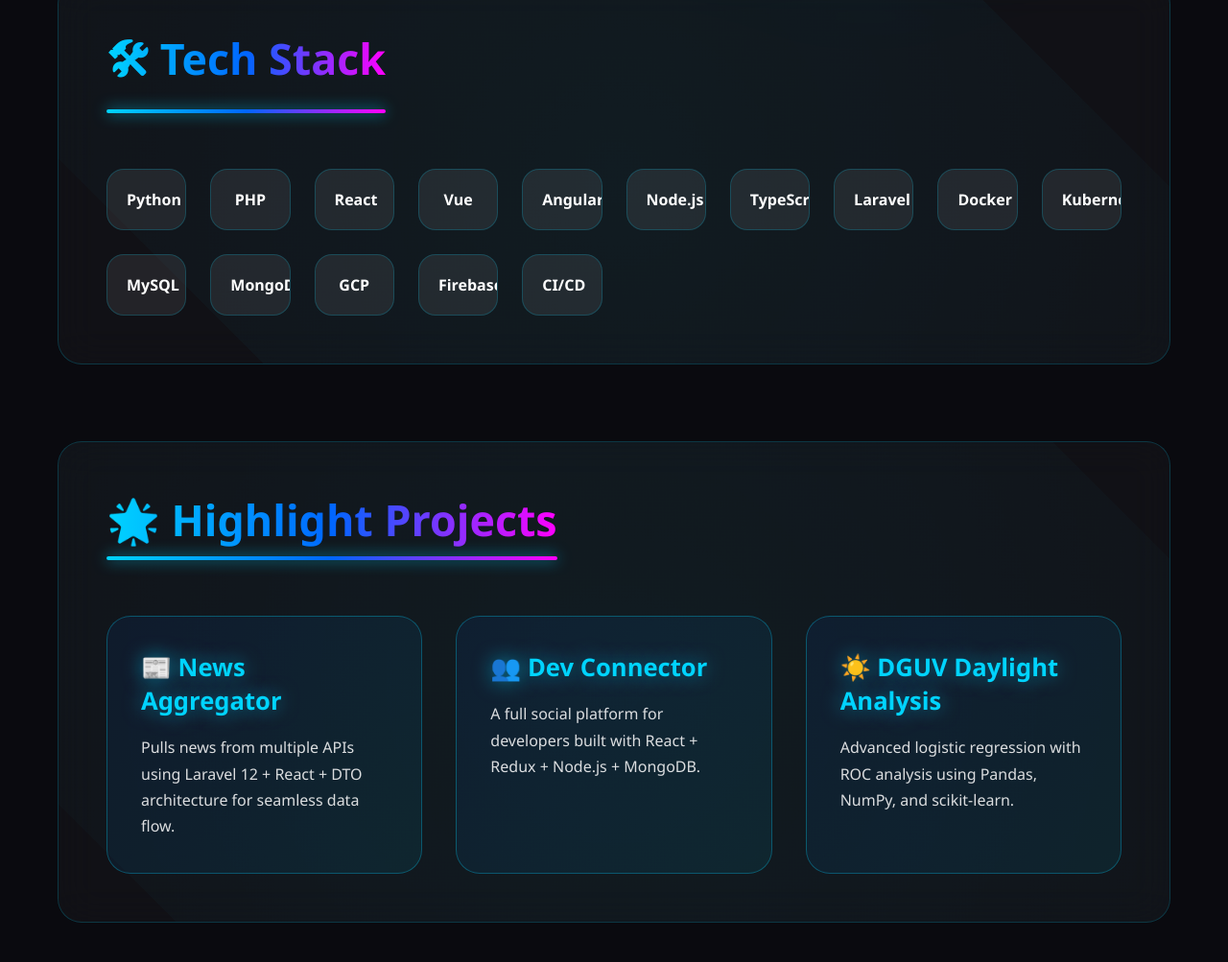
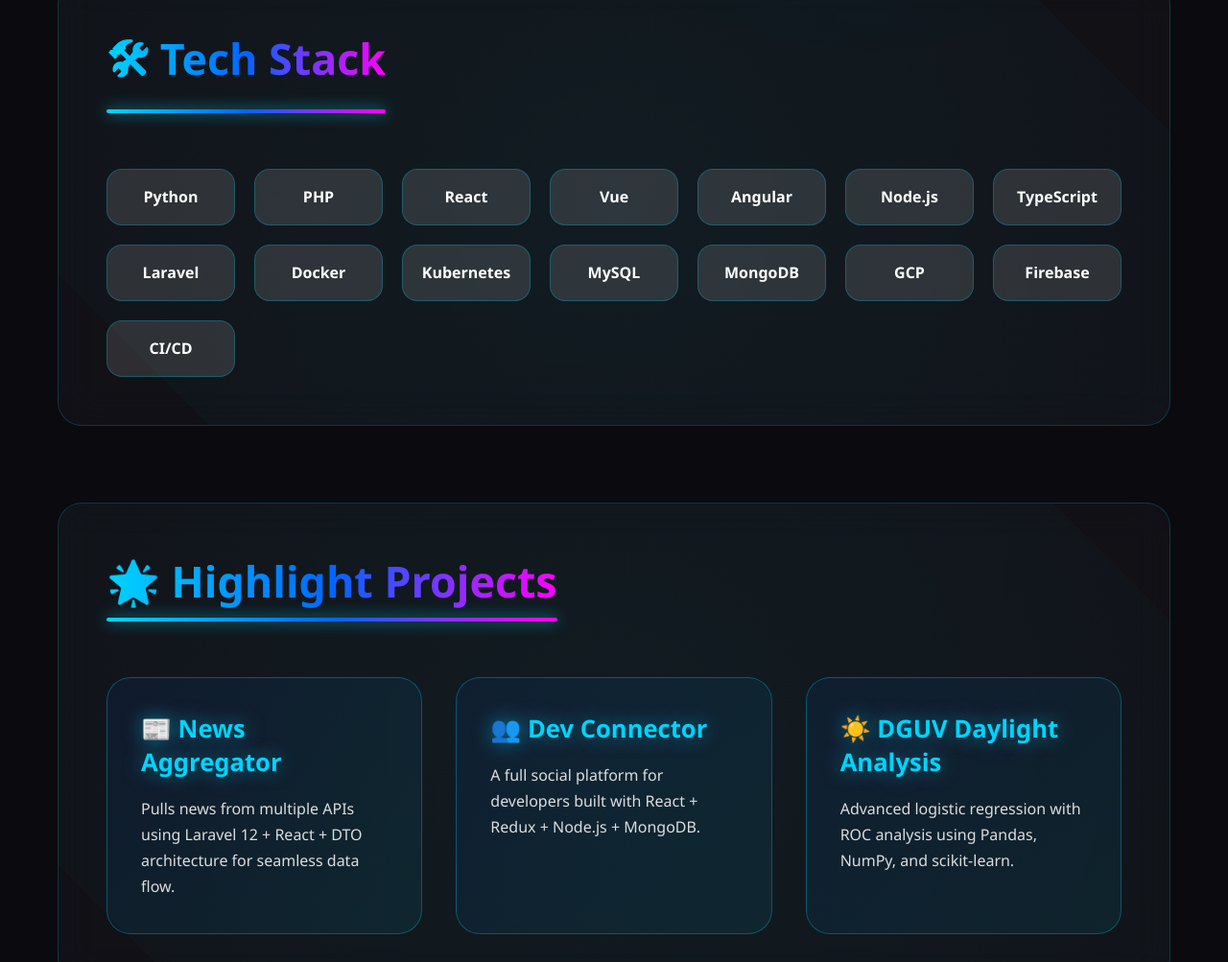
Before and after one commit to sunzid02/sunzid02, a plain HTML site: page index.html in a window 1280 px wide. Shown: the part 989-1992 px from the top of the page at 96% size. Drawn offline with Linux system fonts and the light colour scheme.

Commit message:
- css fixed

```diff
--- a/index.html
+++ b/index.html
@@ -334,24 +334,29 @@
 /* Tech Stack Grid */
 .tech-grid {
     display: grid;
-            grid-template-columns: repeat(auto-fit, minmax(80px, 1fr));
-            gap: 25px;
+    grid-template-columns: repeat(auto-fit, minmax(120px, 1fr)); /* Increased width */
+    gap: 20px;
     margin-top: 35px;
 }
 
+/* Tech Item */
 .tech-item {
-            background: rgba(255, 255, 255, 0.08);
-            padding: 20px;
-            border-radius: 18px;
+    background: rgba(255, 255, 255, 0.12); /* Slightly higher contrast */
+    padding: 18px 12px;                     /* Balanced padding */
+    border-radius: 16px;
     text-align: center;
-            transition: all 0.4s cubic-bezier(0.68, -0.55, 0.265, 1.55);
+    transition: all 0.3s ease;
     cursor: pointer;
-            border: 1px solid rgba(0, 212, 255, 0.2);
+    border: 1px solid rgba(0, 212, 255, 0.25);
     font-weight: 600;
     position: relative;
     overflow: hidden;
+    color: white;                           /* Ensure text stays visible */
+    line-height: 1.3;                       /* Prevent text clipping */
+    z-index: 1;
 }
 
+/* Glow Effect Behind Text */
 .tech-item::before {
     content: '';
     position: absolute;
@@ -359,11 +364,13 @@
     left: 50%;
     width: 0;
     height: 0;
-            background: radial-gradient(circle, rgba(0, 212, 255, 0.3), transparent);
+    background: radial-gradient(circle, rgba(0, 212, 255, 0.35), transparent 70%);
     border-radius: 50%;
     transform: translate(-50%, -50%);
-            transition: width 0.5s, height 0.5s;
+    transition: width 0.45s ease, height 0.45s ease;
+    z-index: -1;                            /* Make sure it stays BEHIND text */
 }
+
 
         .tech-item:hover::before {
             width: 200px;
```
Lines whose indentation alone changed are shown as unchanged.
